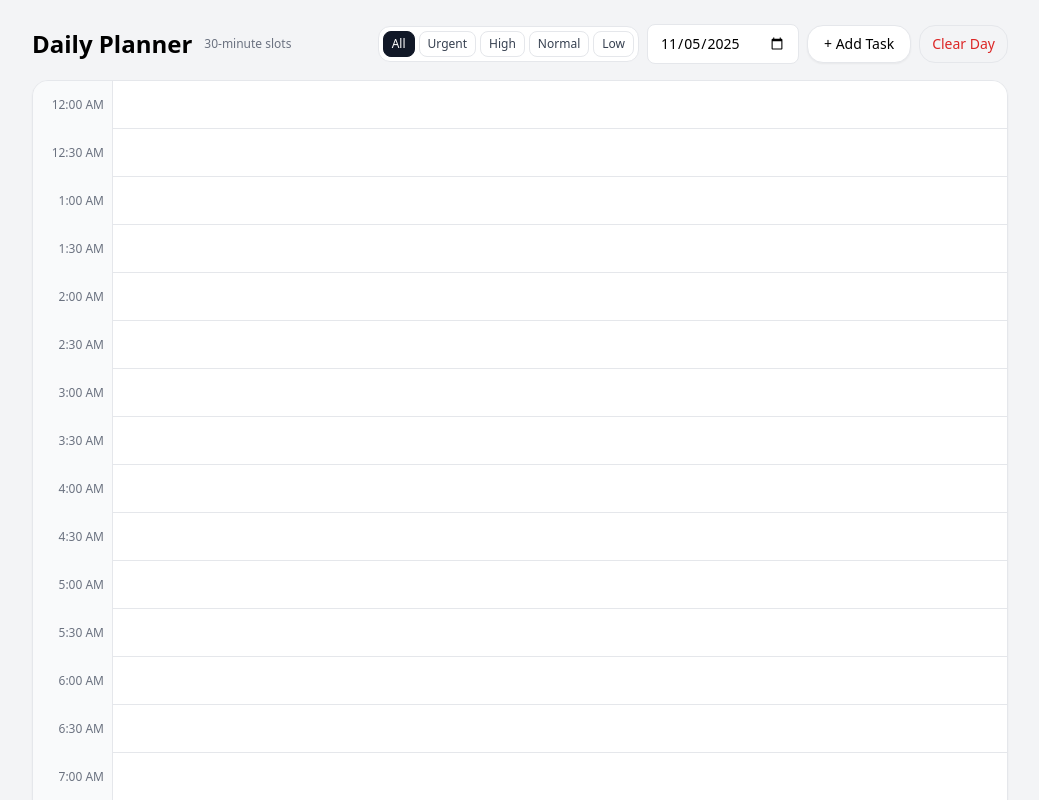
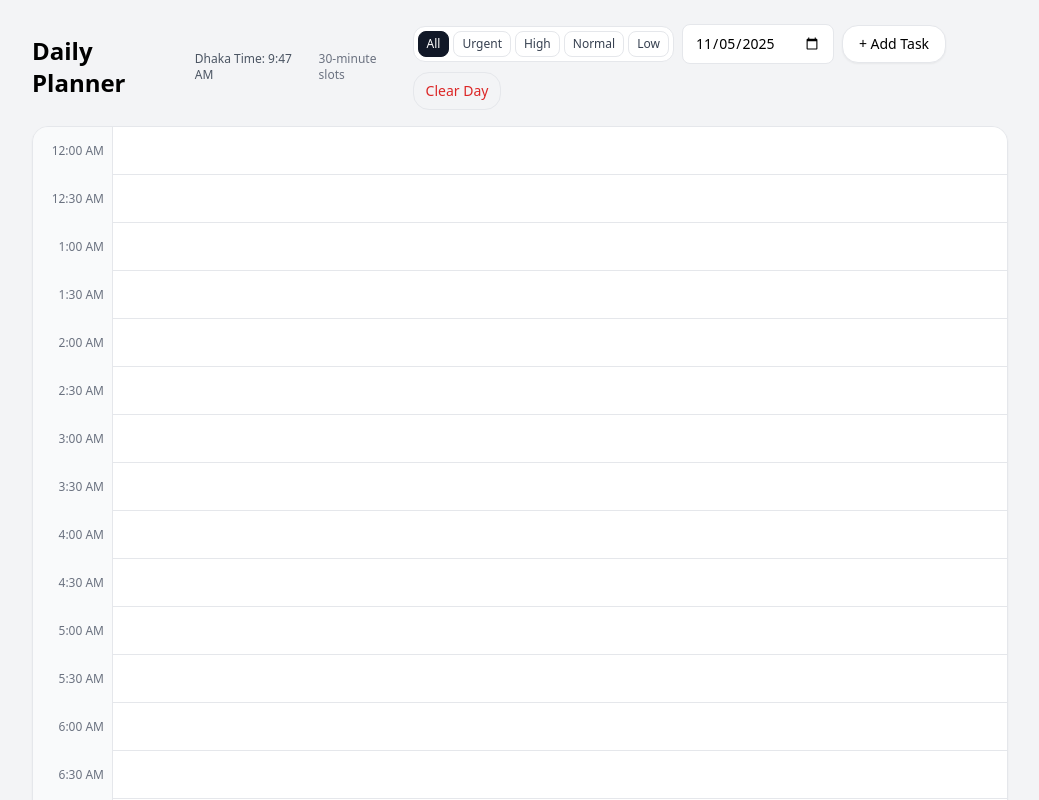
Before and after one commit to shsanzid/daily-planner, a React (Vite) app: page / in a window 1280 px wide. Shown: the top 800 px of the page, without its empty margins (120-1159 px from the left). Built offline with nearby package versions, Linux system fonts and the light colour scheme.

Commit message:
Update DailyPlanner.jsx

```diff
--- a/src/DailyPlanner.jsx
+++ b/src/DailyPlanner.jsx
@@ -175,9 +175,22 @@ export default function DailyPlanner() {
       {/* Header */}
       <div className="flex flex-col sm:flex-row items-start sm:items-center justify-between gap-3 mb-4">
         <div className="flex items-center gap-3">
-          <h1 className="text-2xl font-semibold">Daily Planner</h1>
-          <span className="text-xs text-gray-500">30-minute slots</span>
-        </div>
+  <h1 className="text-2xl font-semibold">Daily Planner</h1>
+
+  {/* ✅ Add this clock below */}
+  <p className="text-xs text-gray-600">
+    Dhaka Time:{" "}
+    {new Intl.DateTimeFormat("en-US", {
+      hour: "numeric",
+      minute: "2-digit",
+      hour12: true,
+      timeZone: "Asia/Dhaka",
+    }).format(new Date())}
+  </p>
+
+  <span className="text-xs text-gray-500">30-minute slots</span>
+</div>
+
 
         <div className="flex flex-wrap items-center gap-2">
           {/* Priority filter */}
```
